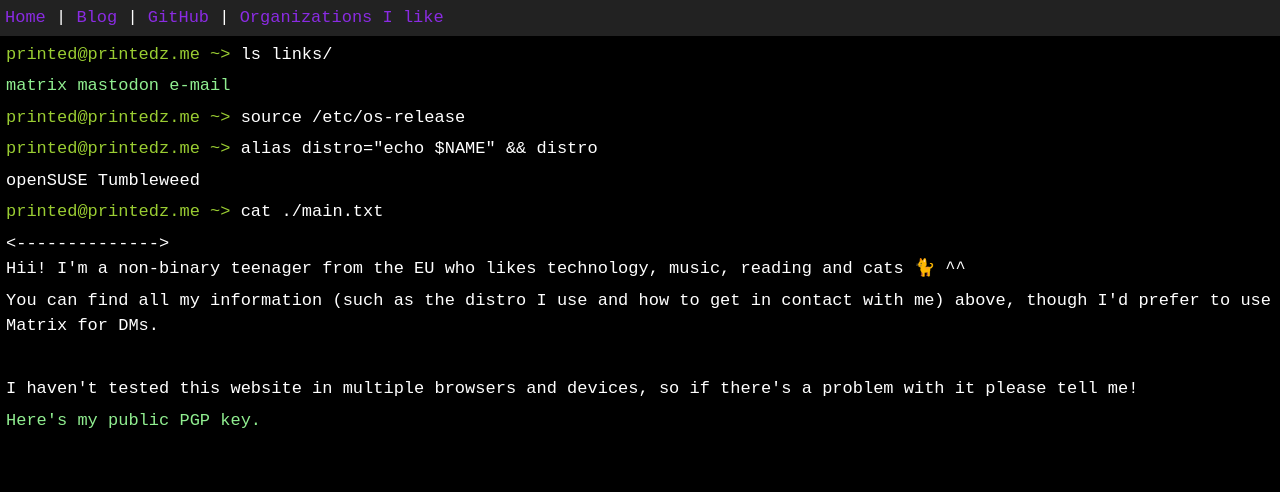
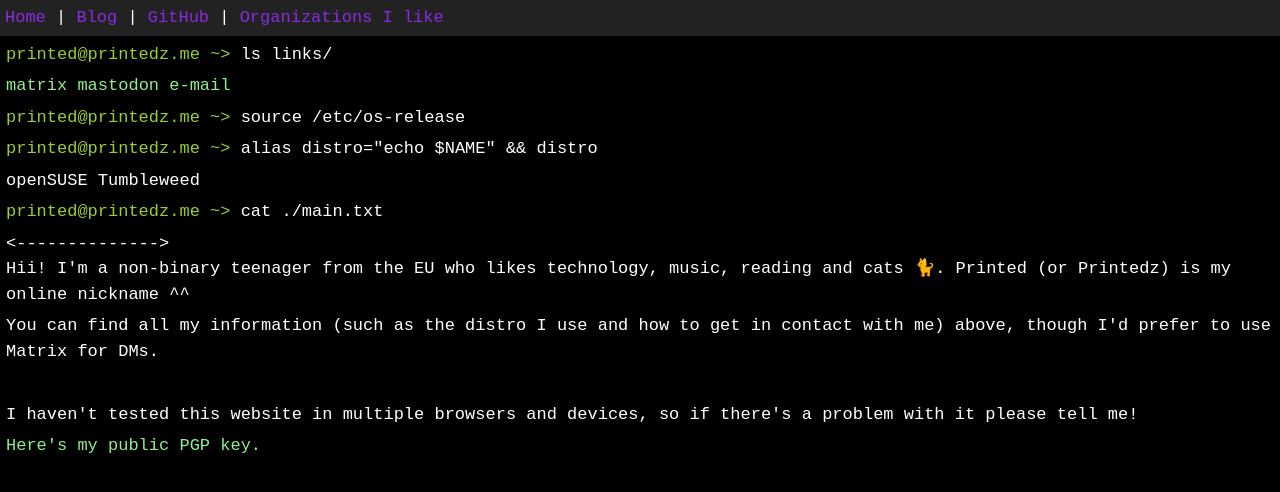
Before and after one commit to printedz/printedz.github.io, a plain HTML site: page index.html in a window 1280 px wide. Drawn offline with Linux system fonts and the light colour scheme.

Commit message:
added my online nickname (printed)

```diff
--- a/index.html
+++ b/index.html
@@ -18,7 +18,7 @@
     <div class="prompt">alias distro="echo $NAME" && distro</div>
     <div class="output">openSUSE Tumbleweed</div>
     <div class="prompt">cat ./main.txt</div>
-    <div class="output"><--------------><br>Hii! I'm a non-binary teenager from the EU who likes technology, music, reading and cats 🐈 ^^</div>
+    <div class="output"><--------------><br>Hii! I'm a non-binary teenager from the EU who likes technology, music, reading and cats 🐈. Printed (or Printedz) is my online nickname ^^</div>
     <div class="output">You can find all my information (such as the distro I use and how to get in contact with me) above, though I'd prefer to use Matrix for DMs.</div> <br>
 
     <div class="output">I haven't tested this website in multiple browsers and devices, so if there's a problem with it please tell me!</div>
```
